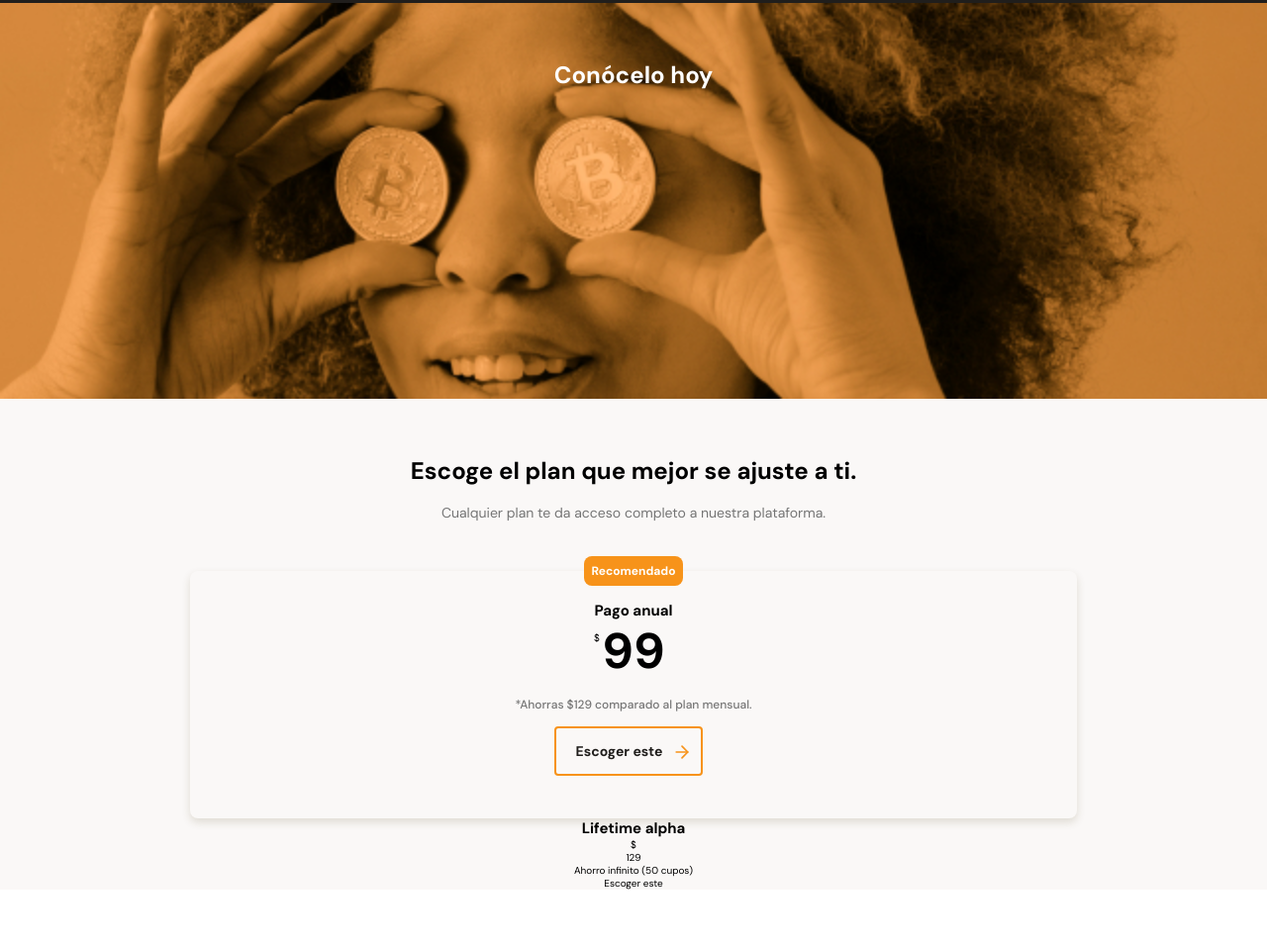
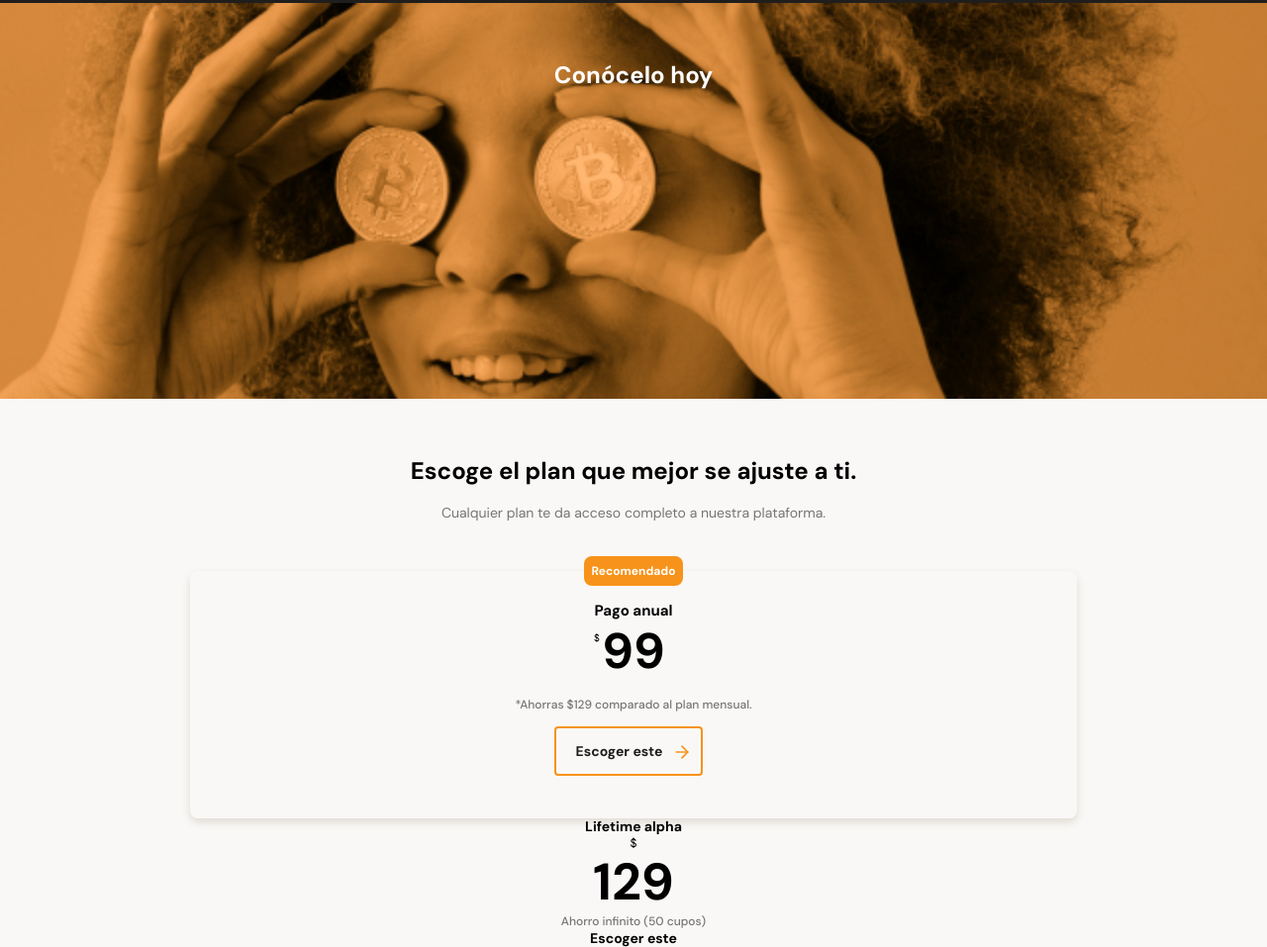
Before and after one commit to MarceloYudis/BatataCoin, a plain HTML site: page index.html in a window 1280 px wide. Shown: the part 1983-2940 px from the top of the page at 99% size. Before the commit the page ends 2882 px from the top, so only its background shows below. Drawn offline with Linux system fonts and the light colour scheme.

Commit message:
Plan alpha, estilos base

```diff
--- a/index.html
+++ b/index.html
@@ -143,16 +143,16 @@
                 <div>
                     <div class="plan-value-Alpha">
                         <h2>Lifetime alpha</h2>
-                        <div>
-                            <span>$</span>
+                        <div class="container--value_alpha">
+                            <span class="indicator_money">$</span>
                             <p>
                                 129
                             </p>
                         </div>
 
-                        <p>Ahorro infinito (50 cupos)</p>
-                        <div>
-                            <span>Escoger este</span>
+                        <p class="alpha-description">Ahorro infinito (50 cupos)</p>
+                        <div class="alpha-confirm">
+                            <span class="alpha-content">Escoger este</span>
                             <span></span>
                         </div>
                 </div>
--- a/styles.css
+++ b/styles.css
@@ -446,6 +446,33 @@ display: inline-block;
 
 }
 
-.plan-value-Alpha {
+.plan-value-Alpha h2 {
+
+    font-weight: bold;
+    font-size: 1.4rem;
+    line-height: 1.7rem;
+}
+.plan-value-Alpha .container--value_alpha span {
+    font-size: 1.2rem;
 
 }
+
+.plan-value-Alpha .container--value_alpha p {
+    font-size: 5.2rem;
+    font-weight: bold;
+    line-height: 6.3rem;
+}
+
+.plan-value-Alpha  .alpha-description {
+    font-weight: 500;
+    font-size: 1.2rem;
+    color:#757575;
+}
+.plan-value-Alpha  .alpha-confirm {
+
+}
+.alpha-content {
+    font-weight: bold;
+    font-size: 1.4rem;
+    line-height: 1.8rem;
+}
```
